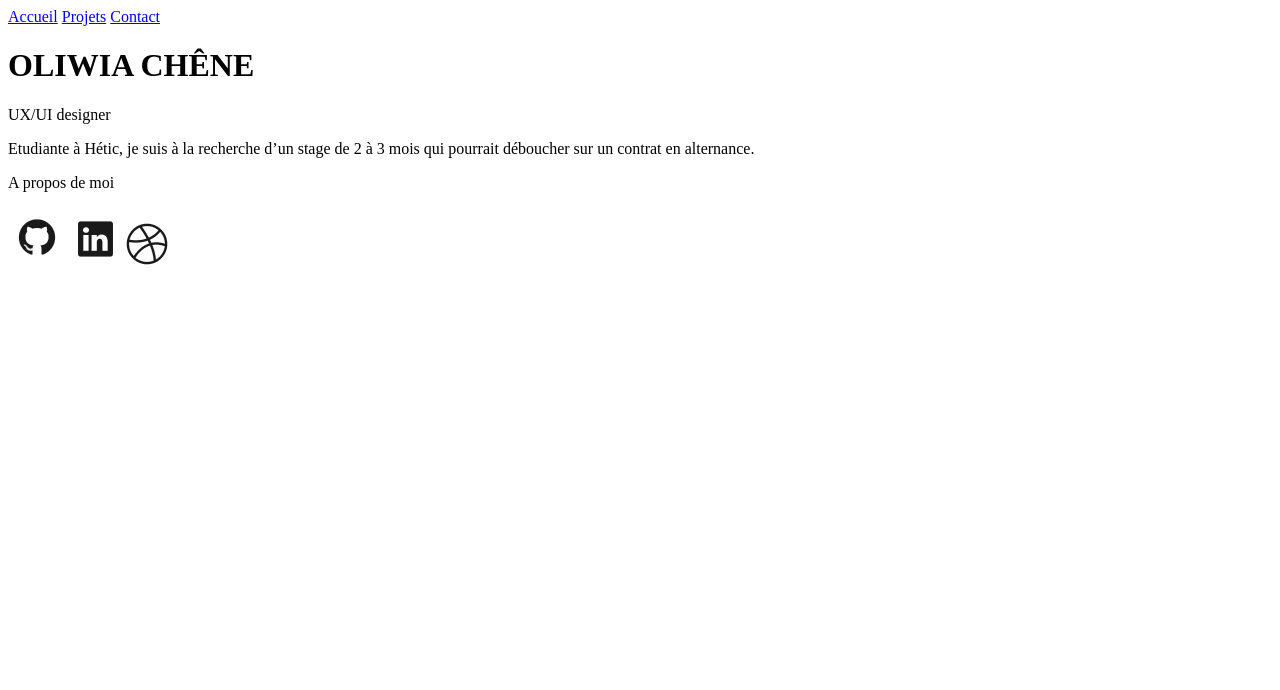
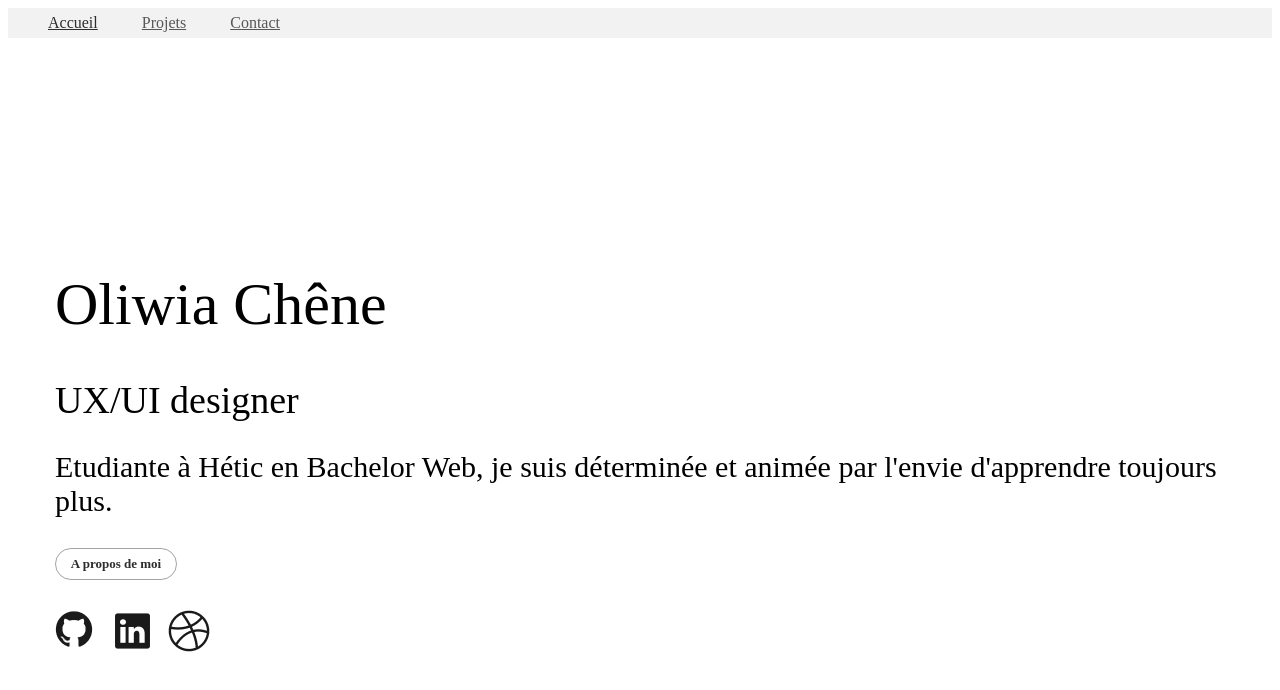
Before and after one commit to oliwkaPL/Portfolio, a plain HTML site: page index.html in a window 1280 px wide. Drawn offline with Linux system fonts and the light colour scheme.

Commit message:
add style in homepage

```diff
--- a/index.html
+++ b/index.html
@@ -11,27 +11,26 @@
     <header>
       <nav>
           <section class="menu">
-            <a href="index.html">Accueil</a>
-            <a href="assets/link/projets.html">Projets</a>
-            <a href="assets/link/contact.html">Contact</a>
+            <a class="accueil" href="index.html">Accueil</a>
+            <a class="projets" href="assets/link/projets.html">Projets</a>
+            <a class="contact" href="assets/link/contact.html">Contact</a>
           </section>
         </div>
       </nav>
     </header>
     <main>
-      <h1>OLIWIA CHÊNE</h1>
-      <p>UX/UI designer</p>
-      <p>
-        Etudiante à Hétic, je suis à la recherche d’un stage de 2 à 3 mois qui
-        pourrait déboucher sur un contrat en alternance.
+      <h1>Oliwia Chêne</h1>
+      <p class="employment">UX/UI designer</p>
+      <p class="description">
+        Etudiante à Hétic en Bachelor Web, je suis déterminée et animée par l'envie d'apprendre toujours plus.
       </p>
       <div class="cta_propos">
-        <p>A propos de moi</p>
+        <p class="propos">A propos de moi</p>
       </div>
       <div class="icones">
         <img src="assets/icon/git_hub.png" alt="icon_git_hub" />
         <img src="assets/icon/linked_in.png" alt="icon_linked_in" />
-        <img src="assets/icon/dribble.png" alt="icon_dribble" />
+        <img class="dribble" src="assets/icon/dribble.png" alt="icon_dribble" />
       </div>
     </main>
   </body>
--- a/style.css
+++ b/style.css
@@ -0,0 +1,99 @@
+.menu {
+  background-color: #f2f2f2;
+}
+
+.accueil {
+  margin-right: 40px;
+  margin-left: 40px;
+  font-family: "Trueno";
+  font-size: 16px;
+  line-height: 30px;
+  color: #2d2d2d;
+}
+
+.projets {
+  margin-right: 40px;
+  font-family: "Trueno";
+  font-size: 16px;
+  line-height: 30px;
+  color: #585757;
+}
+
+.contact {
+  font-family: "Trueno";
+  font-size: 16px;
+  line-height: 30px;
+  color: #585757;
+}
+
+main {
+  margin-left: 20px;
+}
+
+h1 {
+  position: absolute;
+  width: 1205px;
+  height: 131px;
+  left: 55px;
+  top: 230px;
+  font-family: "Trueno";
+  font-weight: normal;
+  font-size: 60px;
+}
+
+.employment {
+  position: absolute;
+  width: 1205px;
+  height: 52px;
+  left: 55px;
+  top: 340px;
+  font-family: "Trueno";
+  font-style: normal;
+  font-weight: 300;
+  font-size: 38px;
+}
+
+.description {
+  position: absolute;
+  width: 1205px;
+  height: 119px;
+  left: 55px;
+  top: 420px;
+  font-family: "Libre Baskerville";
+  font-size: 30px;
+}
+
+.cta_propos {
+  position: absolute;
+  width: 132px;
+  height: 17px;
+  left: 55px;
+  top: 535px;
+  font-size: 13px;
+  text-align: center;
+}
+
+.propos {
+  width: 120px;
+  line-height: 30px;
+  font-family: "Libre Baskerville";
+  font-style: normal;
+  font-weight: bold;
+  border: 1px solid #a3a3a3;
+  color: #2d2d2d;
+  border-radius: 20px;
+}
+
+.icones {
+  position: absolute;
+  width: 213px;
+  height: 58px;
+  left: 45px;
+  top: 590px;
+  margin-top: 10px;
+}
+
+.dribble {
+  margin-bottom: 5px;
+  margin-left: 5px;
+}
```
